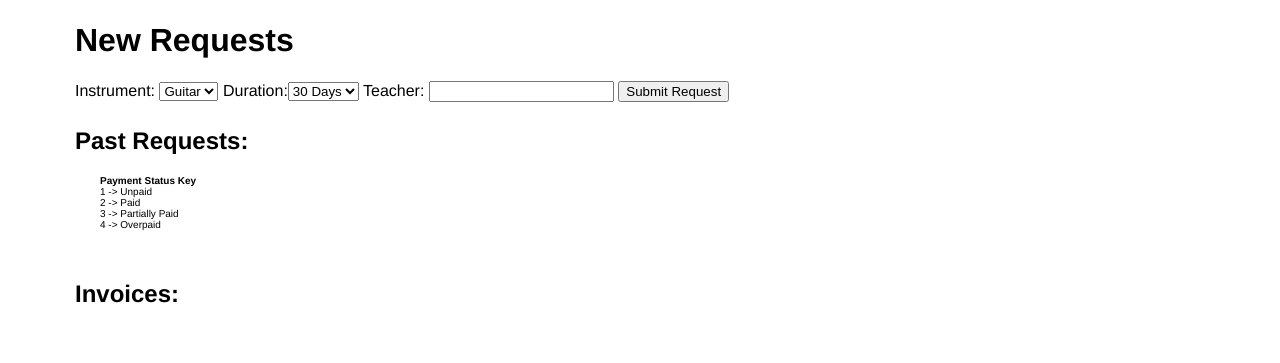
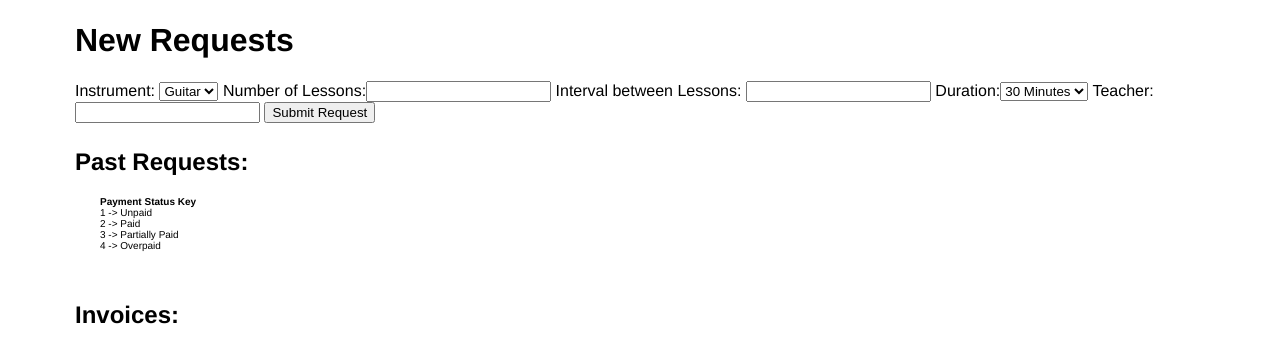
Before and after one commit to Kai-Ming/Grouse, a Django app: template lessons/templates/user_page.html in a window 1280 px wide. Shown: the part 165-528 px from the top of the page. Run offline with Django 4.2, Linux system fonts and the light colour scheme; the template is opened without the code that fills it, so the values that code supplies are empty; parts of the project's set-up code (start-up, migrations or seed data) failed here and were passed over.

Commit message:
Added lesson request form meta and updated html

```diff
--- a/lessons/templates/user_page.html
+++ b/lessons/templates/user_page.html
@@ -51,10 +51,12 @@
                 <option value="piano">Piano</option>
                 <option value="violin">Violin</option>
             </select>
-            Duration:<Select name="timespan" id="timespan">
-                <option value="30">30 Days</option>
-                <option value="30">45 Days</option>
-                <option value="30">60 Days</option>
+            Number of Lessons:<input type="text" name="number-lessons" id="number-lessons" required>
+            Interval between Lessons: <input type="text" name="lesson-interval" id="lesson-interval" required>
+            Duration:<Select name="lesson-duration" id="lesson-duration" required>
+                <option value="30">30 Minutes</option>
+                <option value="30">45 Minutes</option>
+                <option value="30">60 Minutes</option>
             </Select>
 
             Teacher: <input type="text" name="teacher-requested" id="teacher-requested">
```
Also changed, not shown: lessons/forms.py (+16 -2 lines).
